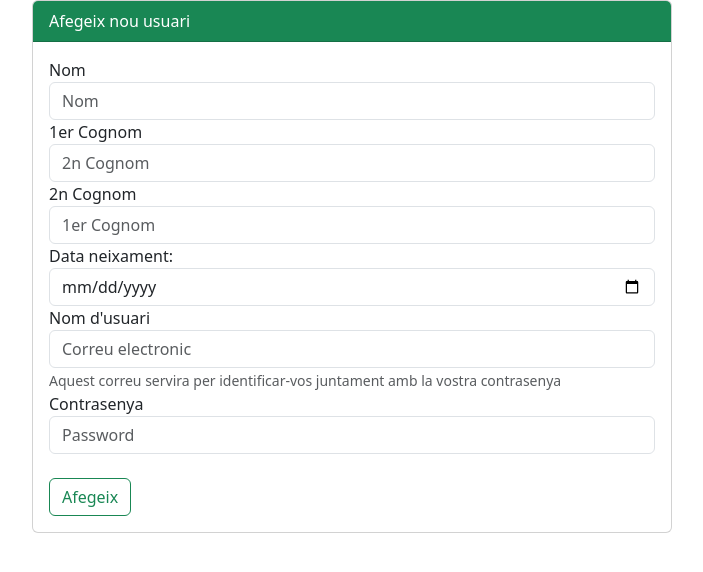
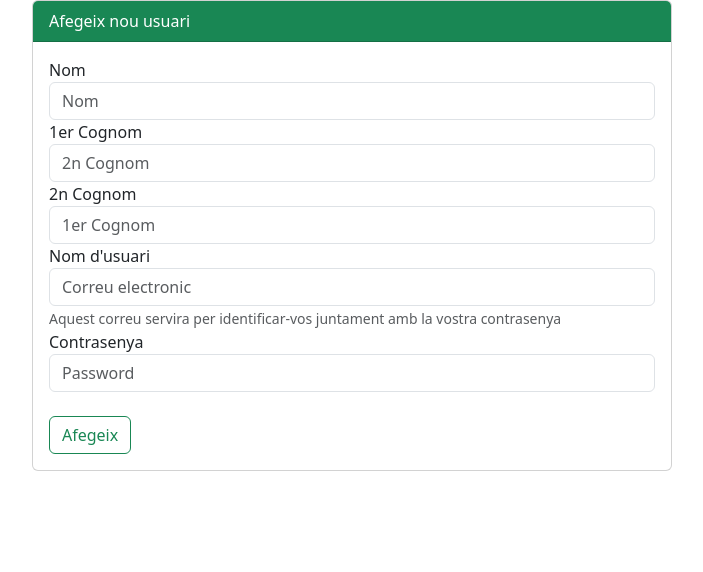
Before and after one commit to JVPpolitecnic/BirdwatchingTool, a PHP site: page /admin/adminUsuaris.html in a window 1280 px wide. Shown: the part 56-628 px from the top of the page, without its empty margins (288-991 px from the left). Run offline with PHP 8.4, Linux system fonts and the light colour scheme.

Commit message:
bd ready

```diff
--- a/admin/adminUsuaris.html
+++ b/admin/adminUsuaris.html
@@ -38,34 +38,29 @@
       Afegeix nou usuari
     </div>
     <div class="card-body">
-        <form>
+        <form action="./birdwatcherController.php" method="POST">
             <div class="form-group">
               <label for="nom">Nom</label>
-              <input type="text" class="form-control" id="nom" aria-describedby="name" placeholder="Nom">
+              <input type="text" class="form-control" name="nom" aria-describedby="name" placeholder="Nom">
             </div>
             <div class="form-group">
                 <label for="cognom1">1er Cognom</label>
-                <input type="text" class="form-control" id="cognom1" aria-describedby="name" placeholder="2n Cognom">
+                <input type="text" class="form-control" name="cognom1" aria-describedby="name" placeholder="2n Cognom">
               </div>
               <div class="form-group">
                 <label for="cognom2">2n Cognom</label>
-                <input type="text" class="form-control" id="cognom2" aria-describedby="name" placeholder="1er Cognom">
+                <input type="text" class="form-control" name="cognom2" aria-describedby="name" placeholder="1er Cognom">
               </div>
               <div class="form-group">
-                <label for="cognom2">Data neixament:</label>
-                <input type="date" class="form-control" id="cognom2" aria-describedby="name" placeholder="1er Cognom">
-              </div>
-
-              <div class="form-group">
                 <label for="exampleInputEmail1">Nom d'usuari</label>
-                <input type="email" class="form-control" id="exampleInputEmail1" aria-describedby="emailHelp" placeholder="Correu electronic">
+                <input type="email" class="form-control" name="email" aria-describedby="emailHelp" placeholder="Correu electronic">
                 <small id="emailHelp" class="form-text text-muted">Aquest correu servira per identificar-vos juntament amb la vostra contrasenya</small>
               </div>
             <div class="form-group">
               <label for="exampleInputPassword1">Contrasenya</label>
-              <input type="password" class="form-control" id="exampleInputPassword1" placeholder="Password">
+              <input type="password" class="form-control" name="password" placeholder="Password">
             </div>
-            <button type="submit" class="btn btn-outline-success mt-4">Afegeix</button>
+            <button type="submit" class="btn btn-outline-success mt-4" name="send">Afegeix</button>
           </form>
     </div>
   </div>
```
Also changed, not shown: bd.php (+14 -0 lines), birdwatcherController.php (added, +10 -0 lines).
